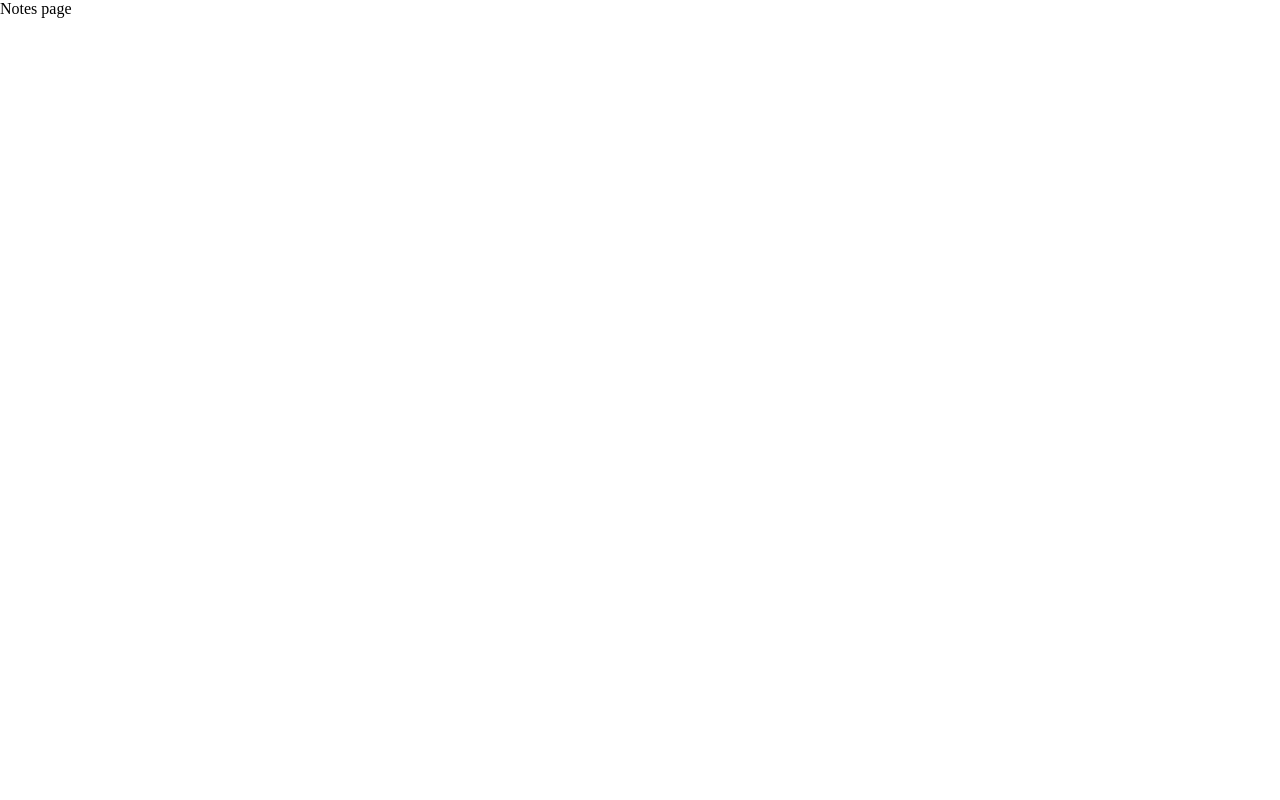
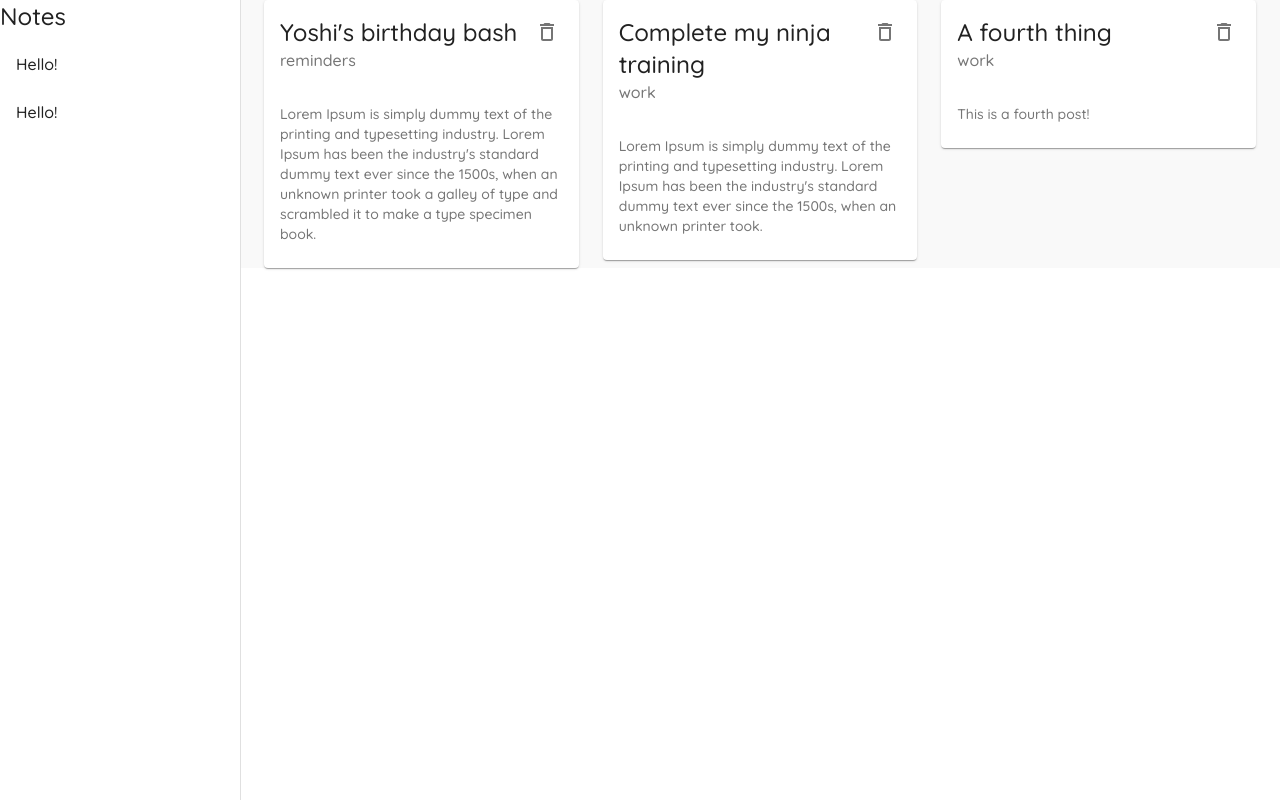
Before and after one commit to jcianciolo/material-practice, a React (Create React App) app: page / in a window 1280 px wide. Built offline with nearby package versions, Linux system fonts and the light colour scheme; data requests are answered from the project's data file.

Commit message:
Added card and layout componewnts

```diff
--- /dev/null
+++ b/data/db.json
@@ -0,0 +1,22 @@
+{
+  "notes": [
+    {
+      "title": "Yoshi's birthday bash",
+      "details": "Lorem Ipsum is simply dummy text of the printing and typesetting industry. Lorem Ipsum has been the industry's standard dummy text ever since the 1500s, when an unknown printer took a galley of type and scrambled it to make a type specimen book.",
+      "category": "reminders",
+      "id": 1
+    },
+    {
+      "title": "Complete my ninja training",
+      "details": "Lorem Ipsum is simply dummy text of the printing and typesetting industry. Lorem Ipsum has been the industry's standard dummy text ever since the 1500s, when an unknown printer took.",
+      "category": "work",
+      "id": 2
+    },
+    {
+      "title": "A fourth thing",
+      "details": "This is a fourth post!",
+      "category": "work",
+      "id": 4
+    }
+  ]
+}
--- a/src/App.js
+++ b/src/App.js
@@ -3,6 +3,7 @@
 import Create from './pages/Create'
 import { createTheme, ThemeProvider } from '@material-ui/core'
 import { purple } from '@material-ui/core/colors'
+import Layout from './components/Layout'
 
 const theme = createTheme({
   palette: {
@@ -24,6 +25,7 @@
   return (
     <ThemeProvider theme={theme}>
       <Router>
+        <Layout>
           <Switch>
             <Route exact path="/">
               <Notes />
@@ -32,6 +34,8 @@
               <Create />
             </Route>
           </Switch>
+        </Layout>
+
       </Router>
     </ThemeProvider>
   );
--- /dev/null
+++ b/src/components/Layout.js
@@ -0,0 +1,60 @@
+import {
+    Drawer, makeStyles, Typography,
+    List, ListItem, ListItemIcon, ListItemText
+    } from '@material-ui/core'
+import React from 'react'
+
+const drawerWidth = 240
+
+const useStyles = makeStyles({
+    page: {
+        background: '#f9f9f9',
+        width: '100%'
+    },
+    drawer: {
+        width: drawerWidth
+    },
+    drawerPaper: {
+        width: drawerWidth
+    },
+    root: {
+        display: 'flex'
+    }
+})
+
+const Layout = ({ children }) => {
+    const classes = useStyles()
+
+    return (
+        <div className={classes.root}>
+
+            <Drawer
+                className={classes.drawer}
+                variant="permanent"
+                anchor="left"
+                classes={{ paper: classes.drawerPaper}}
+            >
+                <div>
+                    <Typography variant="h5">
+                        Notes
+                    </Typography>
+                </div>
+
+                <List>
+                    <ListItem>
+                        <ListItemText primary="Hello!" />
+                    </ListItem>
+                    <ListItem>
+                        <ListItemText primary="Hello!" />
+                    </ListItem>
+                </List>
+            </Drawer>
+
+            <div className={classes.page}>
+                { children }
+            </div>
+        </div>
+    )
+}
+
+export default Layout
--- /dev/null
+++ b/src/components/NoteCard.js
@@ -0,0 +1,33 @@
+import React from 'react'
+import Card from '@material-ui/core/Card'
+import CardHeader from '@material-ui/core/CardHeader'
+import CardContent from '@material-ui/core/CardContent'
+import { IconButton, Typography } from '@material-ui/core'
+import { DeleteOutlined } from '@material-ui/icons'
+
+const NoteCard = ({ note, handleDelete }) => {
+    return (
+        <div>
+            <Card>
+                <CardHeader action={
+                    <IconButton onClick={() => handleDelete(note.id)}>
+                      <DeleteOutlined />
+                    </IconButton>
+                  }
+                  title={note.title}
+                  subheader={note.category}
+                />
+
+                <CardContent>
+                    <Typography variant="body2" color="textSecondary" >
+                        {note.details}
+                    </Typography>
+                </CardContent>
+            </Card>
+
+
+        </div>
+    )
+}
+
+export default NoteCard
--- a/src/pages/Create.js
+++ b/src/pages/Create.js
@@ -9,6 +9,7 @@
 import RadioGroup from '@material-ui/core/RadioGroup'
 import FormControl from '@material-ui/core/FormControl'
 import FormLabel from '@material-ui/core/FormLabel'
+import { useHistory } from 'react-router'
 
 const useStyles = makeStyles({
   field: {
@@ -20,6 +21,7 @@
 
 export default function Create() {
   const classes = useStyles()
+  const history = useHistory()
   const [title, setTitle] = useState('')
   const [details, setDetails] = useState('')
   const [titleError, setTitleError] = useState(false)
@@ -40,7 +42,11 @@
 
 
     if (title && details) {
-      console.log(title, details, category)
+      fetch('http://localhost:8000/notes', {
+        method: 'POST',
+        headers: {"Content-type": "application/json"},
+        body: JSON.stringify({ title, details, category })
+      }).then(() => history.push('/'))
     }
   }
 
--- a/src/pages/Notes.js
+++ b/src/pages/Notes.js
@@ -1,9 +1,36 @@
-import React from 'react'
+import React, { useEffect, useState } from 'react'
+import Grid from '@material-ui/core/Grid'
+import NoteCard from '../components/NoteCard'
+import Paper from '@material-ui/core/Paper'
+import { Container } from '@material-ui/core'
 
 export default function Notes() {
+  const [notes, setNotes] = useState([])
+
+  useEffect(() => {
+    fetch('http://localhost:8000/notes')
+      .then(res => res.json())
+      .then(data => setNotes(data))
+  }, [])
+
+  const handleDelete = async (id) => {
+    await fetch('http://localhost:8000/notes/' + id, {
+      method: 'DELETE'
+    })
+
+    const newNotes = notes.filter(note => note.id != id)
+    setNotes(newNotes)
+  }
+
   return (
-    <div>
-      Notes page
-    </div>
+    <Container>
+      <Grid container spacing={3}>
+        {notes.map(note => (
+          <Grid item key={note.id} xs={12} md={6} lg={4}>
+            <NoteCard note={note} handleDelete={handleDelete} />
+          </Grid>
+        ))}
+      </Grid>
+    </Container>
   )
 }
```
Lines whose indentation alone changed are shown as unchanged.
